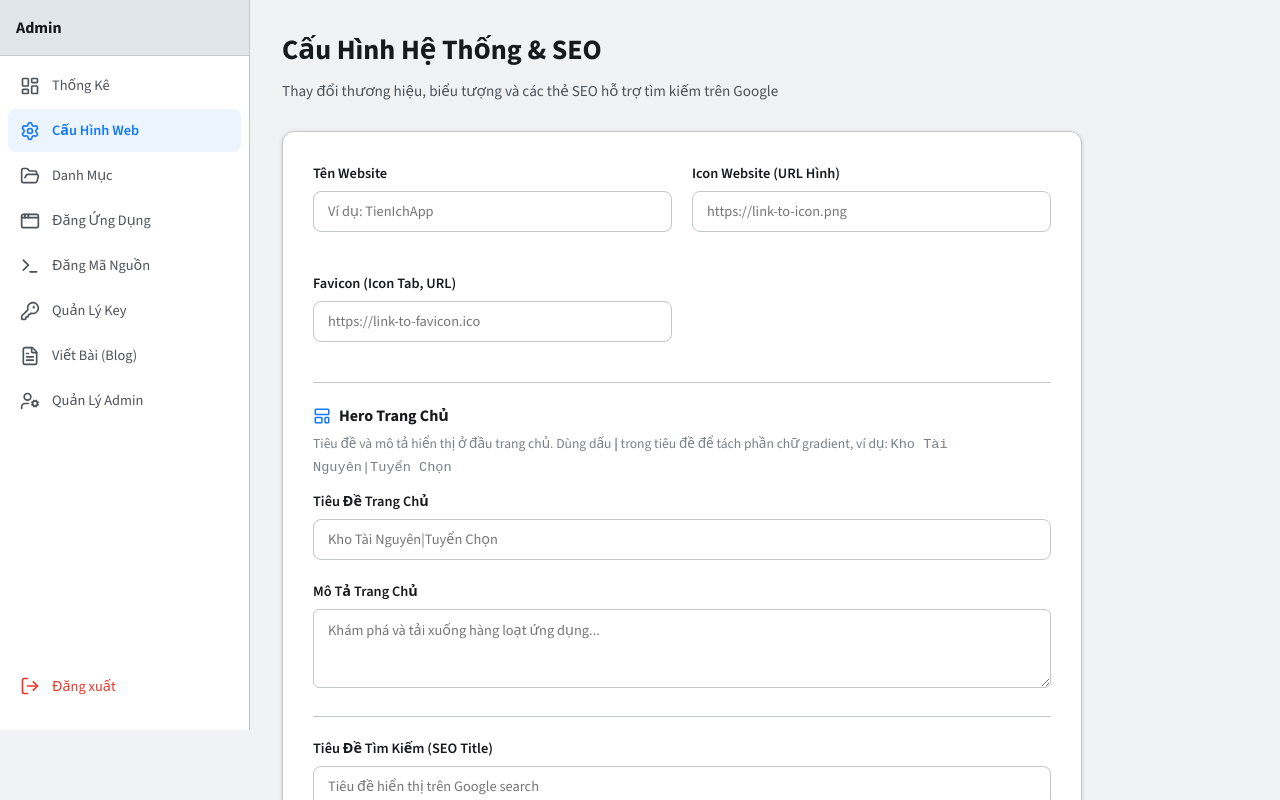
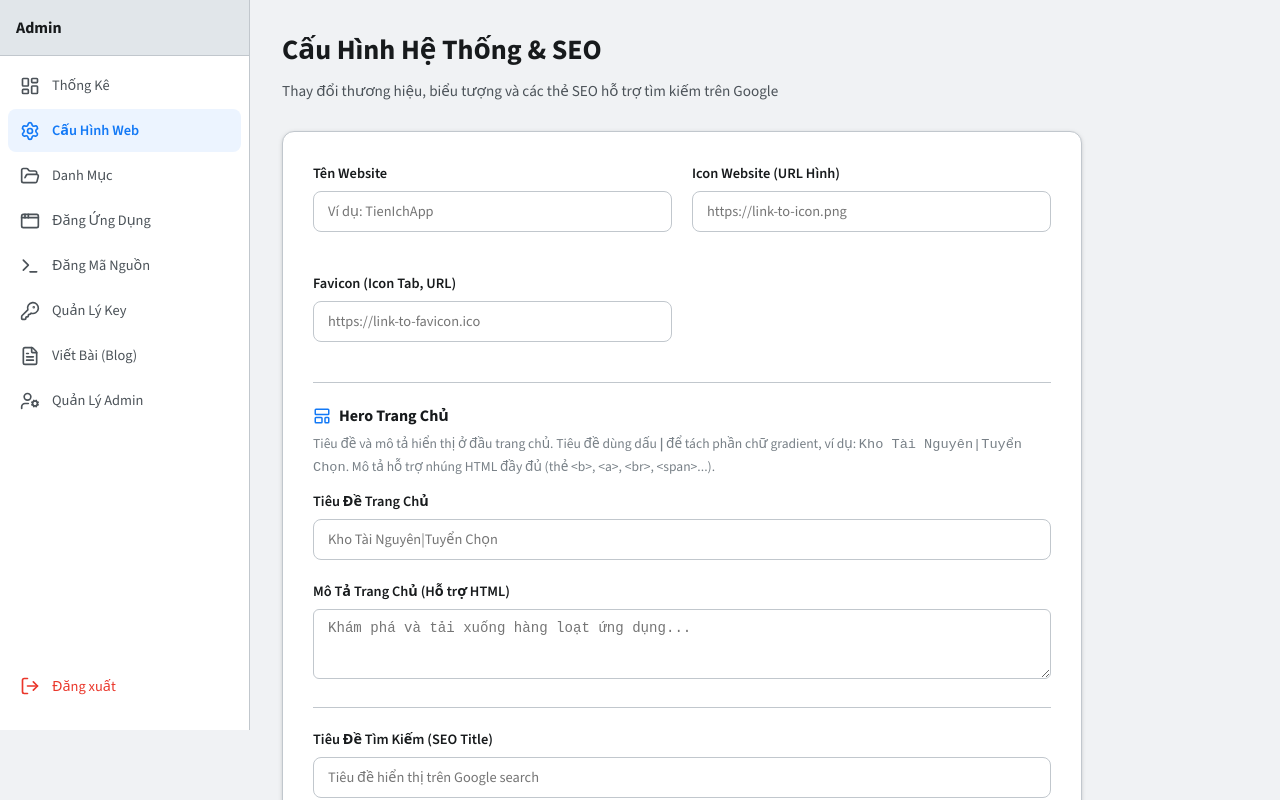
Before and after one commit to vncityroblox-debug/ok, a Next.js app: page /admin/settings in a window 1280 px wide. Shown: the top 800 px of the page. Built offline with nearby package versions, Linux system fonts and the light colour scheme; no server answers; the database is empty.

Commit message:
Allow HTML in homepage subtitle, add preview in admin settings

```diff
--- a/src/app/admin/settings/page.tsx
+++ b/src/app/admin/settings/page.tsx
@@ -178,7 +178,7 @@ export default function AdminSettings() {
             Hero Trang Chủ
           </h4>
           <p style={{ color: 'hsl(var(--text-muted))', fontSize: '0.85rem' }}>
-            Tiêu đề và mô tả hiển thị ở đầu trang chủ. Dùng dấu <strong>|</strong> trong tiêu đề để tách phần chữ gradient, ví dụ: <code>Kho Tài Nguyên|Tuyển Chọn</code>
+            Tiêu đề và mô tả hiển thị ở đầu trang chủ. Tiêu đề dùng dấu <strong>|</strong> để tách phần chữ gradient, ví dụ: <code>Kho Tài Nguyên|Tuyển Chọn</code>. Mô tả hỗ trợ nhúng HTML đầy đủ (thẻ &lt;b&gt;, &lt;a&gt;, &lt;br&gt;, &lt;span&gt;...).
           </p>
         </div>
 
@@ -196,18 +196,31 @@ export default function AdminSettings() {
         </div>
 
         <div className={styles.formGroup}>
-          <label className={styles.formLabel} htmlFor="homeHeroSubtitle">Mô Tả Trang Chủ</label>
+          <label className={styles.formLabel} htmlFor="homeHeroSubtitle">Mô Tả Trang Chủ (Hỗ trợ HTML)</label>
           <textarea
             id="homeHeroSubtitle"
             rows={3}
             required
             className={styles.formInput}
-            style={{ resize: 'vertical' }}
+            style={{ resize: 'vertical', fontFamily: 'monospace', fontSize: '0.88rem' }}
             value={homeHeroSubtitle}
             onChange={(e) => setHomeHeroSubtitle(e.target.value)}
             placeholder="Khám phá và tải xuống hàng loạt ứng dụng..."
           />
         </div>
+        {homeHeroSubtitle.trim() && (
+          <div style={{ marginBottom: '20px' }}>
+            <label className={styles.formLabel}>Xem Trước Mô Tả</label>
+            <div style={{
+              padding: '16px',
+              borderRadius: '12px',
+              background: 'rgba(13, 110, 253, 0.05)',
+              border: '1px solid rgba(13, 110, 253, 0.2)',
+              lineHeight: 1.7,
+              color: 'hsl(var(--text-primary))',
+            }} dangerouslySetInnerHTML={{ __html: homeHeroSubtitle }} />
+          </div>
+        )}
 
         <hr style={{ border: 'none', borderTop: '1px solid hsl(var(--border-glass))', margin: '20px 0' }} />
 
--- a/src/app/page.tsx
+++ b/src/app/page.tsx
@@ -87,7 +87,7 @@ export default function HomePage() {
           {heroMain}
           {heroHighlight ? <> <span>{heroHighlight}</span></> : null}
         </h1>
-        <p className={styles.heroSubtitle}>{heroSubtitle}</p>
+        <p className={styles.heroSubtitle} dangerouslySetInnerHTML={{ __html: heroSubtitle }} />
       </section>
 
       {/* Quick Sections */}
```
